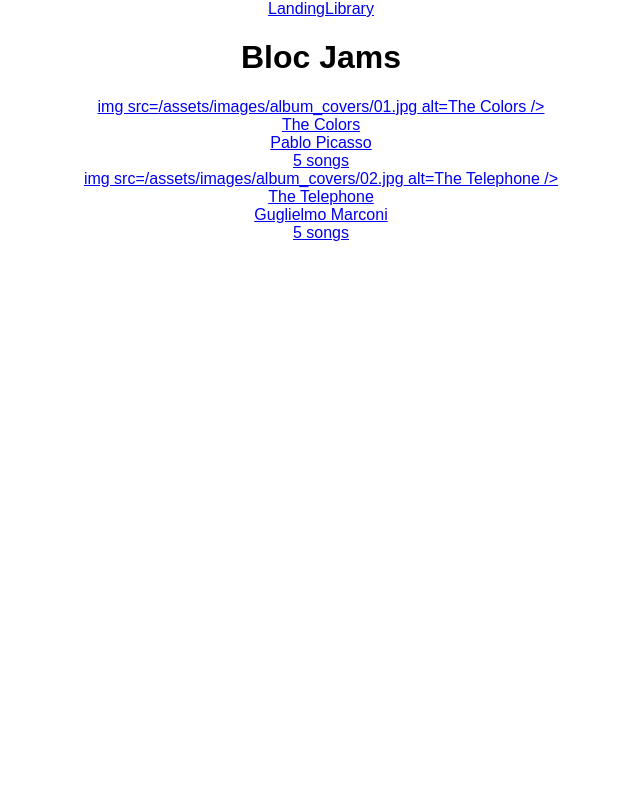
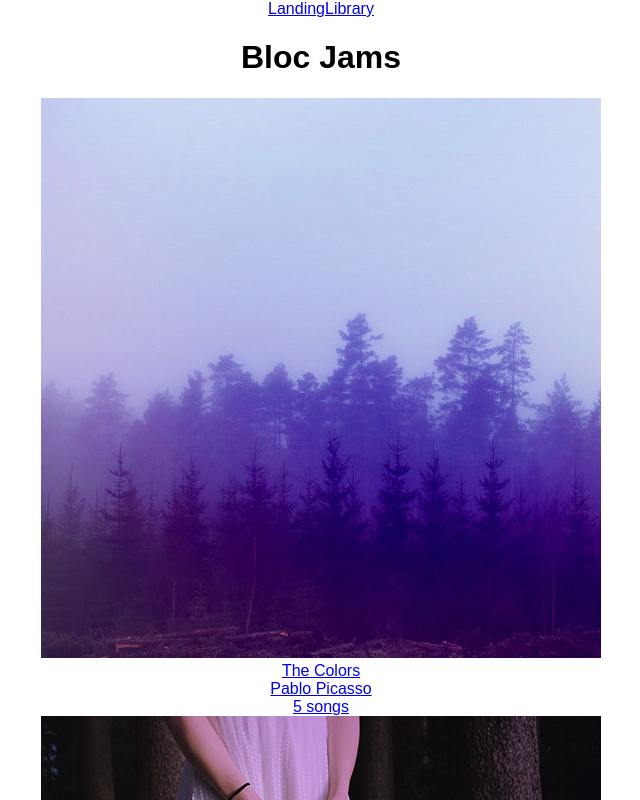
Before and after one commit to rynoronha/MyJams, a React (Create React App) app: page /library in a window 1280 px wide. Shown: the top 800 px of the page, without its empty margins (319-959 px from the left). Built offline with nearby package versions, Linux system fonts and the light colour scheme.

Commit message:
Fixed typo on img src element

```diff
--- a/src/components/Library.js
+++ b/src/components/Library.js
@@ -14,7 +14,7 @@ class Library extends Component {
       {
         this.state.albums.map( (album, index) =>
           <Link to={`/album/${album.slug}`} key={index}>
-          img src={album.albumCover} alt={album.title} />
+          <img src={album.albumCover} alt={album.title} />
              <div>{album.title}</div>
              <div>{album.artist}</div>
              <div>{album.songs.length} songs</div>
```
